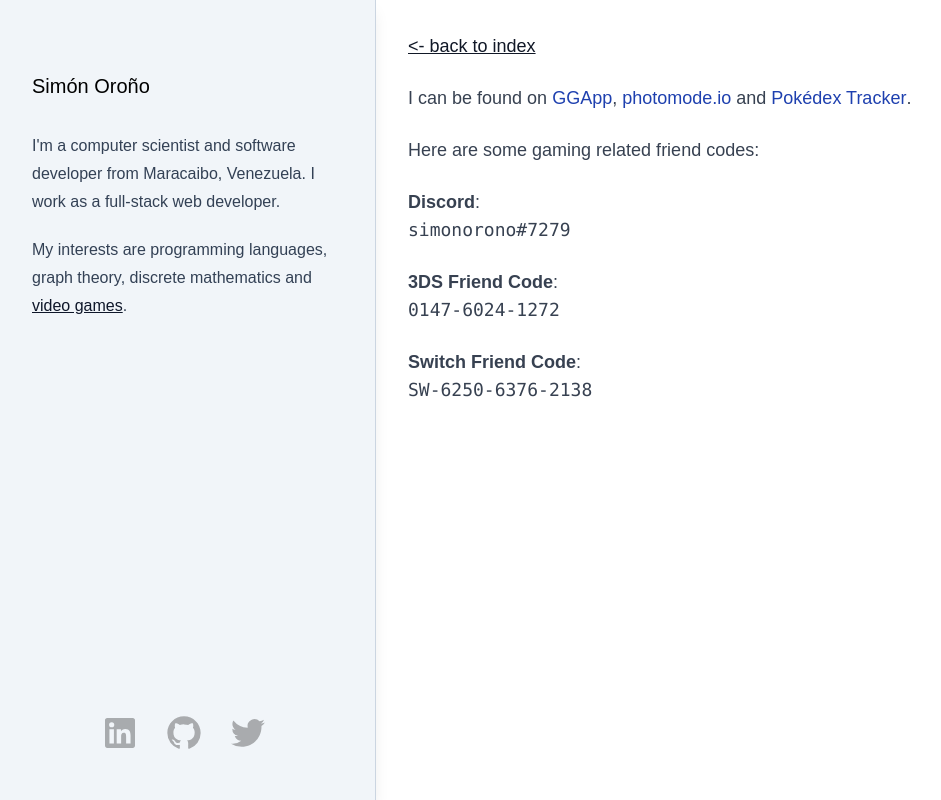
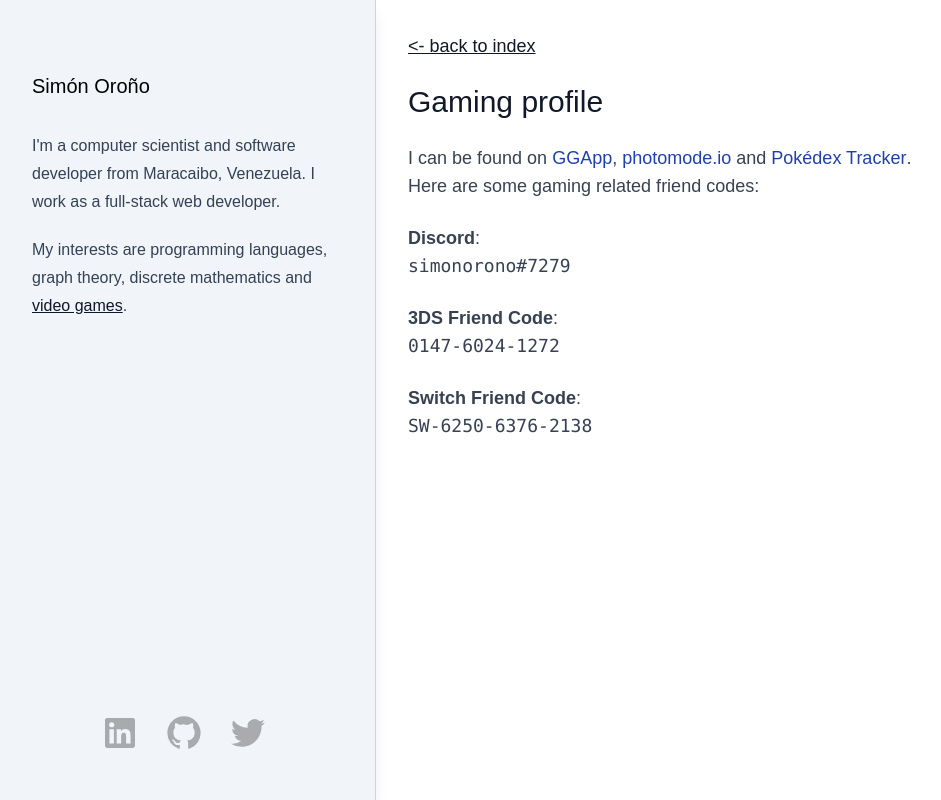
Before and after one commit to simonorono/simonorono-com-v1, a Next.js app: page /gaming in a window 1280 px wide. Shown: the whole page, without its empty margins (8-949 px from the left). Built offline with nearby package versions, Linux system fonts and the light colour scheme.

Commit message:
Fix headers
`Header` now has an `h1` only on the index; each page is supposed to
have its own title. Also now using the `next/link` for the `Header`
title link.

```diff
--- a/components/header.tsx
+++ b/components/header.tsx
@@ -1,10 +1,19 @@
 import React from 'react'
 import Link from 'next/link'
+import { useRouter } from 'next/router'
 import Bio from './bio'
 import FixedSizeImage from './fixed-size-image'
 import ProfileLinks from './profile-links'
 
+function name(h1: boolean) {
+  const Title = (h1 ? 'h1' : 'h2') as keyof JSX.IntrinsicElements
+
+  return <Title className="p-name text-xl font-medium">Simón Oroño</Title>
+}
+
 export default function Header() {
+  const { pathname } = useRouter()
+
   return (
     <div className="h-card flex flex-col items-center justify-center space-y-8 border-b border-slate-300 bg-slate-100 p-10 shadow-lg lg:fixed lg:inset-y-0 lg:w-96 lg:justify-start lg:border-b-0 lg:border-r">
       <Link passHref href="/">
@@ -33,9 +42,11 @@ export default function Header() {
         </a>
       </Link>
 
-      <a href="/" className="text-center lg:w-full lg:text-left">
-        <h1 className="p-name text-xl font-medium">Simón Oroño</h1>
-      </a>
+      <Link href="/" passHref>
+        <a className="text-center lg:w-full lg:text-left">
+          {name(pathname === '/')}
+        </a>
+      </Link>
 
       <div className="flex justify-center space-x-6 lg:hidden">
         <ProfileLinks />
--- a/pages/gaming.tsx
+++ b/pages/gaming.tsx
@@ -55,12 +55,12 @@ export default function Gaming() {
         <div className="prose space-y-6 text-lg sm:max-w-lg">
           <Link href="/">{'<- back to index'}</Link>
 
+          <h1 className="text-3xl font-medium">Gaming profile</h1>
+
           <p>
             I can be found on {ggAppLink}, {photomodeLink} and{' '}
-            {pokedexTrackerLink}.
+            {pokedexTrackerLink}. Here are some gaming related friend codes:
           </p>
-
-          <p>Here are some gaming related friend codes:</p>
 
           <FriendCode title="Discord" code="simonorono#7279" />
 
--- a/pages/index.tsx
+++ b/pages/index.tsx
@@ -26,7 +26,7 @@ export default function Index() {
               <Bio />
             </div>
 
-            <h2 className="text-2xl font-medium">Projects</h2>
+            <h2 className="text-3xl font-medium">Projects</h2>
 
             <p>
               Besides writing code for a living, I also like writing code for
```
